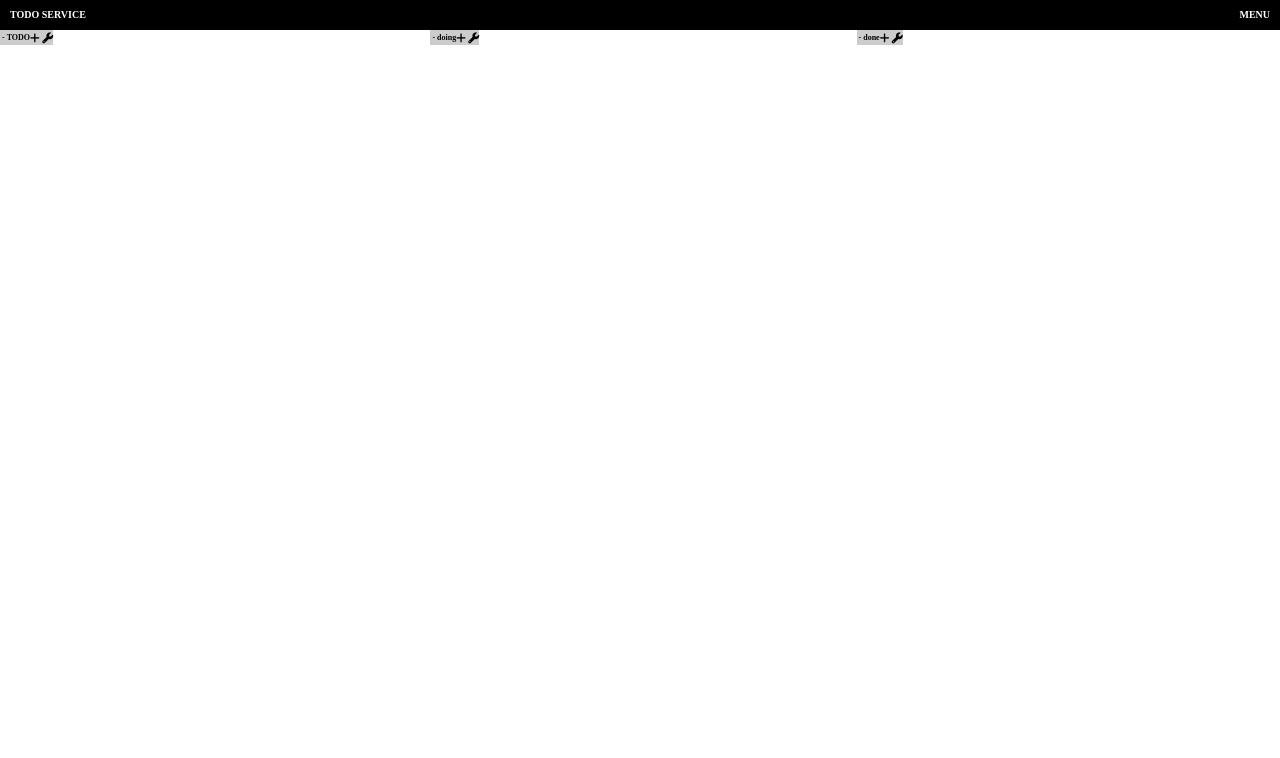
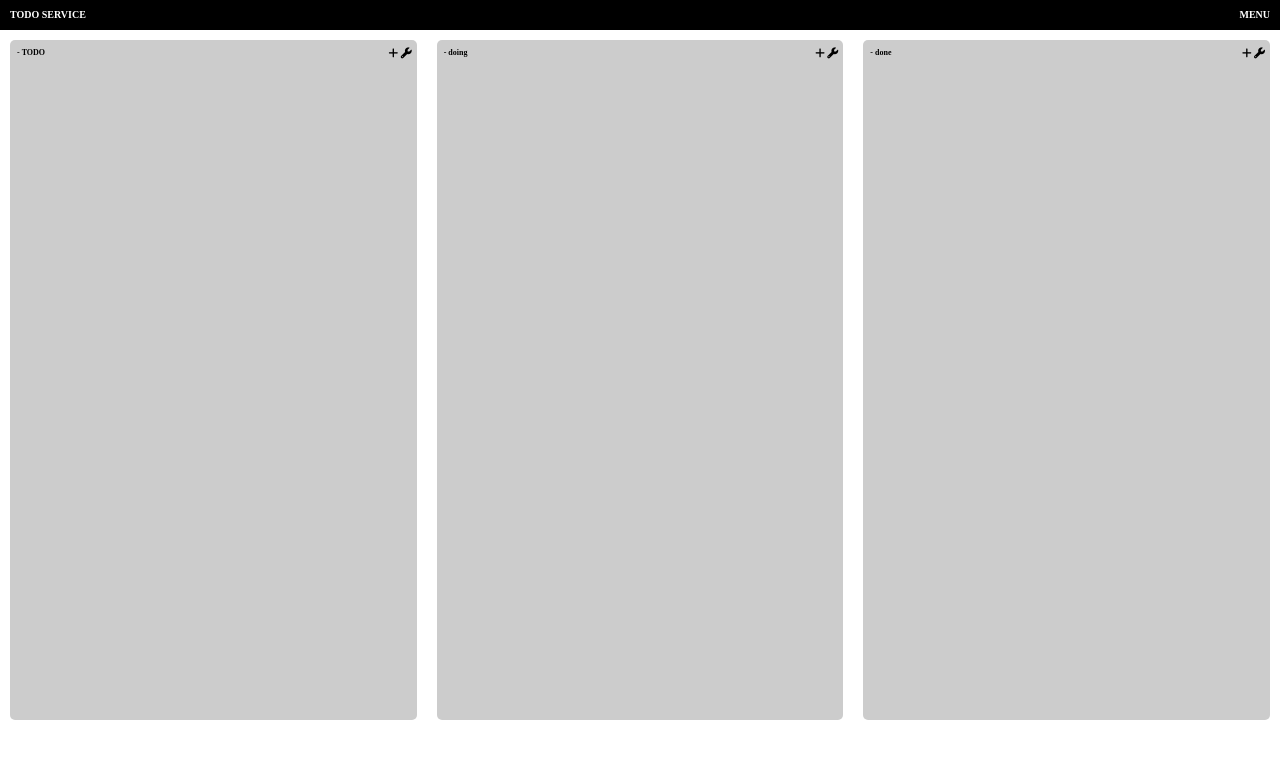
Before and after one commit to choichoigang/todo-5, a plain HTML site: page frontend/page/main.html in a window 1280 px wide. Drawn offline with Linux system fonts and the light colour scheme; no server answers.

Commit message:
:page_facing_up: docs box-> column 으로 css 변경

```diff
--- a/frontend/css/main.css
+++ b/frontend/css/main.css
@@ -6,7 +6,7 @@
   color: #444;
 }
 
-.box {
+.column {
   width: 65vh;
   background-color: #ccc;
   color: #fff;
```
